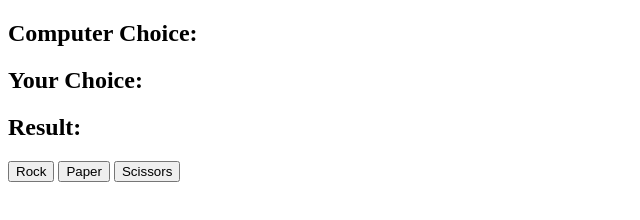
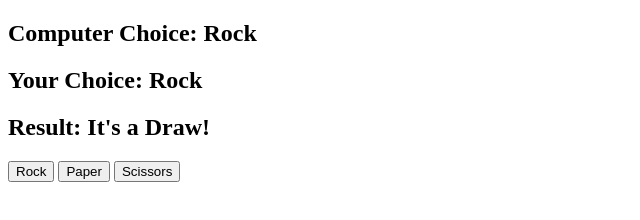
Before and after one commit to shubham2o/Rock-Paper-Scissors, a plain HTML site: page index.html in a window 1280 px wide. Both pictures are taken after a click on the button "Rock". Shown: the whole page, without its empty margins (0-640 px from the left). Drawn offline with Linux system fonts and the light colour scheme.

Commit message:
Code - index.html (structure) of the project added

```diff
--- a/index.html
+++ b/index.html
@@ -14,9 +14,9 @@
     <h2>Your Choice: <span id="user-choice"></span></h2>
     <h2>Result: <span id="result"></span></h2>
 
-    <button id="rock">Rock</button>
-    <button id="paper">Paper</button>
-    <button id="scissors">Scissors</button>
+    <button id="Rock">Rock</button>
+    <button id="Paper">Paper</button>
+    <button id="Scissors">Scissors</button>
 
     <script src="script.js"></script>
 </body>
--- a/script.js
+++ b/script.js
@@ -0,0 +1,58 @@
+const computerChoiceDisplay = document.getElementById('computer-choice');
+const userChoiceDisplay = document.getElementById('user-choice');
+const resultDisplay = document.getElementById('result');
+const possibleChoices = document.querySelectorAll('button');
+
+let userChoice;
+let computerChoice;
+let result;
+
+possibleChoices.forEach(possibleChoice => possibleChoice.addEventListener('click', (e) => {
+    userChoice = e.target.id;
+    // console.log(userChoice);
+    userChoiceDisplay.innerHTML = userChoice;
+    generateComputerChoice();
+    getResult();
+}));
+
+function generateComputerChoice() {
+    const randomNumber = Math.floor(Math.random() * possibleChoices.length) + 1;
+
+    if (randomNumber === 1) {
+        computerChoice = 'Rock';
+    }
+    if (randomNumber === 2) {
+        computerChoice = 'Paper';
+    }
+    if (randomNumber === 3) {
+        computerChoice = 'Scissors';
+    }
+
+    computerChoiceDisplay.innerHTML = computerChoice;
+}
+
+function getResult() {
+    if (computerChoice === userChoice) {
+        result = "It's a Draw!";
+    }
+    if (computerChoice === 'Rock' && computerChoice === 'Paper') {
+        result = "You Win!";
+    }
+    if (computerChoice === 'Rock' && computerChoice === 'Scissors') {
+        result = "You Lost!";
+    }
+    if (computerChoice === 'Paper' && computerChoice === 'Rock') {
+        result = "You Lost!";
+    }
+    if (computerChoice === 'Paper' && computerChoice === 'Scissors') {
+        result = "You Win!";
+    }
+    if (computerChoice === 'Scissors' && computerChoice === 'Rock') {
+        result = "You Win!";
+    }
+    if (computerChoice === 'Scissors' && computerChoice === 'Paper') {
+        result = "You Lost!";
+    }
+
+    resultDisplay.innerHTML = result;
+}
```
